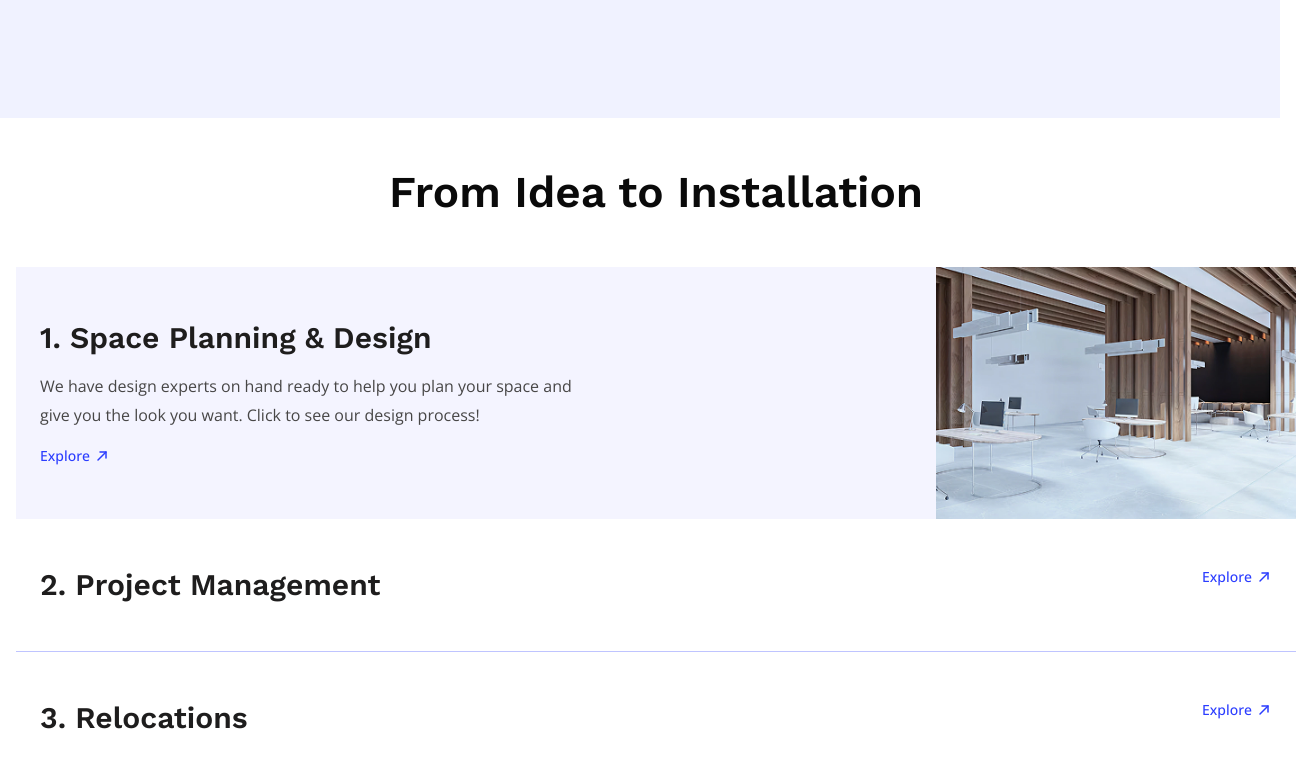
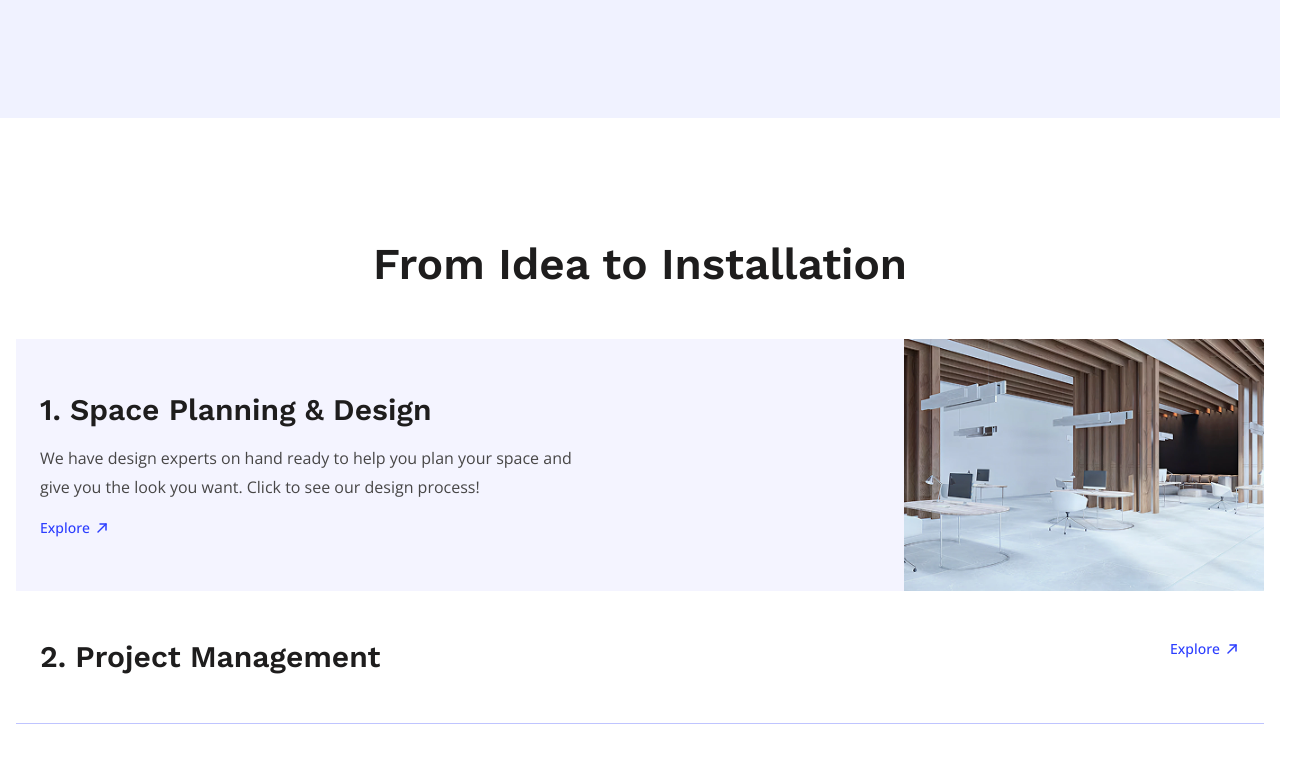
Before and after one commit to backbencherstudio/thutt-client, a Next.js app: page / in a window 1280 px wide. Shown: the part 2658-3432 px from the top of the page, 1312 px wide, since content can reach past the window. Built offline with nearby package versions, Linux system fonts and the light colour scheme; no server answers.

Commit message:
service section has been completed

```diff
--- a/app/(site)/_components/_pages/_home/_service/service.tsx
+++ b/app/(site)/_components/_pages/_home/_service/service.tsx
@@ -45,9 +45,9 @@ export default function Service() {
   const [activeItem, setActiveItem] = useState('item-0');
 
   return (
-    <div className="bg-white">
-      <div className="container mx-auto px-4 py-12">
-        <h2 className="text-3xl md:text-4xl font-bold text-center mb-12">
+    <div className="bg-white px-4">
+      <div className="container mx-auto py-10 sm:py-16 md:py-20 xl:py-[120px] flex flex-col gap-12">
+        <h2 className="text-center text-[#1E1D1D]">
           From Idea to Installation
         </h2>
 
@@ -69,12 +69,12 @@ export default function Service() {
                   }`}
                 >
                   <div
-                    className="flex flex-col md:flex-row w-full cursor-pointer"
+                    className="flex flex-col-reverse md:flex-row w-full cursor-pointer"
                     onClick={() => setActiveItem(isOpen ? '' : id)}
                   >
-                    <div className="flex-1 px-6 py-6 md:py-8 xl:py-12 flex flex-col justify-center gap-4 transition-all duration-500">
+                    <div className="flex-1 px-4 py-6 md:px-6 md:py-8 xl:py-12 flex flex-col justify-center gap-4 transition-all duration-500">
                       <div className="flex items-start justify-between w-full">
-                        <h3 className="font-semibold text-[#1E1D1D]">
+                        <h3 className="font-semibold text-[#1E1D1D] text-base md:text-lg">
                           {service.title}
                         </h3>
                         {!isOpen && (
@@ -111,7 +111,7 @@ export default function Service() {
 
                       {isOpen && (
                         <>
-                          <p className="max-w-[533px] text-[#474646]">
+                          <p className="max-w-[533px] text-[#474646] text-sm md:text-base">
                             {service.description}
                           </p>
                           <Link
@@ -147,11 +147,11 @@ export default function Service() {
                     </div>
 
                     {isOpen && service.image && (
-                      <div className="w-full md:w-[360px] h-full transition-opacity duration-500 ease-in-out">
+                      <div className="w-full md:w-[360px] transition-opacity duration-500 ease-in-out">
                         <img
                           src={service.image}
                           alt={service.title}
-                          className="w-full h-full object-cover"
+                          className="w-full h-full max-h-[240px] md:max-h-none object-cover"
                         />
                       </div>
                     )}
```
